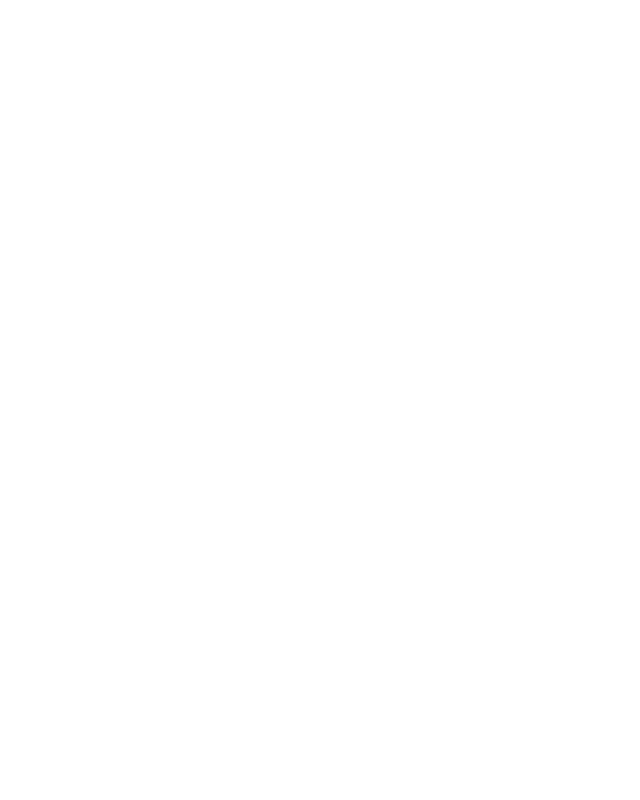
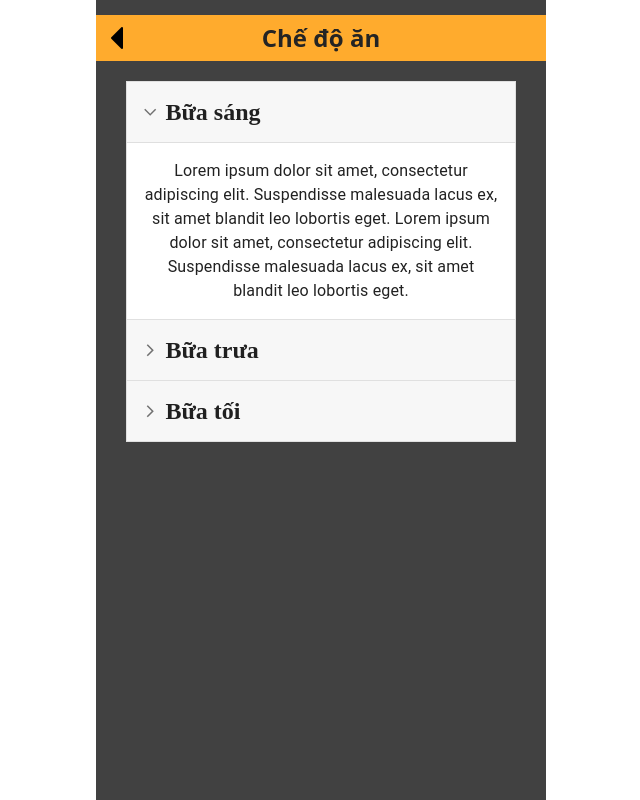
Before and after one commit to Huy0110/itss-brumoh, a React (Create React App) app in the folder fe/: page /meal-guide in a window 1280 px wide. Before the commit this address had no page. Shown: the whole page, without its empty margins (319-959 px from the left). Built offline with nearby package versions, Linux system fonts and the light colour scheme.

Commit message:
Data fixed by Duong's comments

```diff
--- a/fe/src/App.js
+++ b/fe/src/App.js
@@ -15,6 +15,7 @@ import PlanCreate from './pages/PlanCreate'
 import DailyExercise from './pages/DailyExercise'
 import CreateDailyExercises from './pages/CreateDailyExercises'
 import DietPlan from './pages/DietPlan'
+import MealGuide from './pages/MealGuide'
 
 const App = () => {
   return (
@@ -36,6 +37,7 @@ const App = () => {
           <Route element={<Auth path={'login'}>{<Home />}</Auth>} path="home" />
           <Route element={<Auth path={'login'}>{<Home />}</Auth>} path="/" />
           <Route element={<DietPlan />} path="/diet" />
+          <Route element={<MealGuide />} path="/meal-guide" />
         </Route>
       </Routes>
     </div>
--- a/fe/src/pages/DietPlan/index.jsx
+++ b/fe/src/pages/DietPlan/index.jsx
@@ -25,11 +25,11 @@ export default function DietPlan() {
       <Header goBack={true} text={'Chế độ ăn'} />
       <div className="diet-plan">
         <label>Tổng lượng Calo cần tiêu thụ trong ngày</label>
-        <allday>{allday}kcal</allday>
+        <allday>2000 kcal</allday>
         <label>Đề xuất</label>
-        <text>Bữa sáng: {breakfast}kcal</text>
-        <text>Bữa trưa: {lunch}kcal</text>
-        <text>Bữa tối: {dinner}kcal</text>
+        <text>Bữa sáng: 1000 kcal</text>
+        <text>Bữa trưa: 600 kcal</text>
+        <text>Bữa tối: 400 kcal</text>
       </div>
       <button className="calo-table" onClick={handleClick}>
         Bảng Calo
--- /dev/null
+++ b/fe/src/pages/MealGuide/index.jsx
@@ -0,0 +1,102 @@
+import * as React from 'react';
+import { styled } from '@mui/material/styles';
+import ArrowForwardIosSharpIcon from '@mui/icons-material/ArrowForwardIosSharp';
+import MuiAccordion from '@mui/material/Accordion';
+import MuiAccordionSummary from '@mui/material/AccordionSummary';
+import MuiAccordionDetails from '@mui/material/AccordionDetails';
+import Typography from '@mui/material/Typography';
+import Header from '../../components/Header'
+import './style.css'
+
+const Accordion = styled(
+  (props) => (
+  <MuiAccordion disableGutters elevation={0} square {...props} />
+))(({ theme }) => ({
+  border: `1px solid ${theme.palette.divider}`,
+  '&:not(:last-child)': {
+    borderBottom: 0,
+  },
+  '&::before': {
+    display: 'none',
+  },
+})
+);
+
+const AccordionSummary = styled((props) => (
+  <MuiAccordionSummary
+    expandIcon={<ArrowForwardIosSharpIcon sx={{ fontSize: '0.9rem' }} />}
+    {...props}
+  />
+))(({ theme }) => ({
+  backgroundColor:
+    theme.palette.mode === 'dark'
+      ? 'rgba(255, 255, 255, .05)'
+      : 'rgba(0, 0, 0, .03)',
+  flexDirection: 'row-reverse',
+  '& .MuiAccordionSummary-expandIconWrapper.Mui-expanded': {
+    transform: 'rotate(90deg)',
+  },
+  '& .MuiAccordionSummary-content': {
+    marginLeft: theme.spacing(1),
+  },
+}));
+
+const AccordionDetails = styled(MuiAccordionDetails)(({ theme }) => ({
+  padding: theme.spacing(2),
+  borderTop: '1px solid rgba(0, 0, 0, .125)',
+}));
+
+export default function MealGuide() {
+  const [expanded, setExpanded] = React.useState('panel1');
+
+  const handleChange = (panel) => (event, newExpanded) => {
+    setExpanded(newExpanded ? panel : false);
+  };
+
+  return (
+    <>
+    <Header goBack={true} text={'Chế độ ăn'} />
+      <div className="meal-guide">
+      <Accordion className="accordions" expanded={expanded === 'panel1'} onChange={handleChange('panel1')}>
+        <AccordionSummary aria-controls="panel1d-content" id="panel1d-header">
+          <text>Bữa sáng</text>
+        </AccordionSummary>
+        <AccordionDetails>
+          <Typography>
+            Lorem ipsum dolor sit amet, consectetur adipiscing elit. Suspendisse
+            malesuada lacus ex, sit amet blandit leo lobortis eget. Lorem ipsum dolor
+            sit amet, consectetur adipiscing elit. Suspendisse malesuada lacus ex,
+            sit amet blandit leo lobortis eget.
+          </Typography>
+        </AccordionDetails>
+      </Accordion>
+      <Accordion className="accordions" expanded={expanded === 'panel2'} onChange={handleChange('panel2')}>
+        <AccordionSummary aria-controls="panel2d-content" id="panel2d-header">
+        <text>Bữa trưa</text>
+        </AccordionSummary>
+        <AccordionDetails>
+          <Typography>
+            Lorem ipsum dolor sit amet, consectetur adipiscing elit. Suspendisse
+            malesuada lacus ex, sit amet blandit leo lobortis eget. Lorem ipsum dolor
+            sit amet, consectetur adipiscing elit. Suspendisse malesuada lacus ex,
+            sit amet blandit leo lobortis eget.
+          </Typography>
+        </AccordionDetails>
+      </Accordion>
+      <Accordion className="accordions" expanded={expanded === 'panel3'} onChange={handleChange('panel3')}>
+        <AccordionSummary aria-controls="panel3d-content" id="panel3d-header">
+        <text>Bữa tối</text>
+        </AccordionSummary>
+        <AccordionDetails>
+          <Typography>
+            Lorem ipsum dolor sit amet, consectetur adipiscing elit. Suspendisse
+            malesuada lacus ex, sit amet blandit leo lobortis eget. Lorem ipsum dolor
+            sit amet, consectetur adipiscing elit. Suspendisse malesuada lacus ex,
+            sit amet blandit leo lobortis eget.
+          </Typography>
+        </AccordionDetails>
+      </Accordion>
+    </div>
+    </>
+  );
+}
--- /dev/null
+++ b/fe/src/pages/MealGuide/style.css
@@ -0,0 +1,77 @@
+.meal-guide {
+  display: flex;
+  flex-direction: column;
+  height: 100%;
+  width: 100%;
+  padding: 0px 30px 0px 30px;
+  font-size: 24px;
+  font-weight: 700;
+  font-family: 'Kanit';
+  display: flex;
+  align-items: center;
+  /* justify-content: center; */
+  text-align: center;
+
+  > label {
+    color: #f19f00;
+    font-size: 30px;
+    margin-bottom: 10px;
+    text-align: center;
+  }
+
+  > allday {
+    color: #ffffff;
+    font-size: 50px;
+    margin-bottom: 40px;
+    text-align: center;
+  }
+
+  > text {
+    color: #ffffff;
+    font-size: 30px;
+    margin-bottom: 10px;
+    text-align: center;
+  }
+}
+
+.calo-table {
+  margin-top: 20px;
+  display: flex;
+  border: none;
+  background-color: #0c0e0b;
+  color: white;
+  font-size: 20px;
+  font-weight: bold;
+  height: 60px;
+  width: 90%;
+  justify-content: center;
+  align-items: center;
+  border-radius: 20px;
+}
+
+.accordions {
+  background: transparent;
+  border: none;
+  color: #ffffff;
+
+
+  > text {
+    font-family: 'Kanit';
+    color: #ffffff;
+    font-size: 30px;
+    margin-bottom: 10px;
+    text-align: center;
+  }
+}
+
+/* Add your custom styles for the accordion summary */
+.summary {
+  background-color: lightblue;
+  /* Example: background-color: lightgreen; */
+}
+
+/* Add your custom styles for the accordion details */
+.details {
+  background-color: lightblue;
+  /* Example: background-color: lightyellow; */
+}
```
